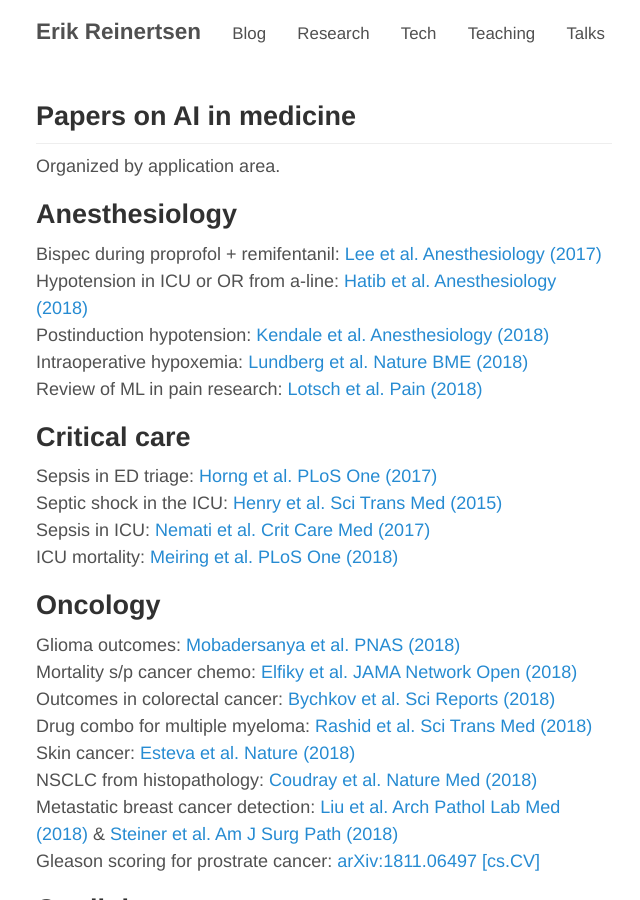
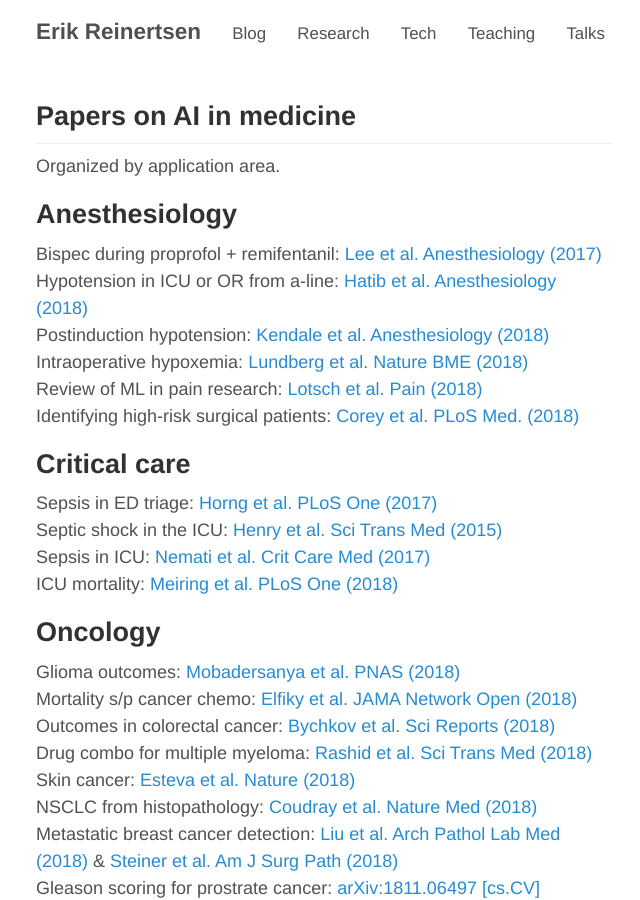
Before and after one commit to erikr/erikr.github.io, a Jekyll site: the page built from _posts/2018-08-03-AI-medicine-papers.md, in a window 1280 px wide and 900 px high. Shown: the whole window, without its empty margins (316-956 px from the left). Built offline with Jekyll 4.4.1, drawn with Linux system fonts in a browser that asks for light colours; nearby versions of some CDN libraries; some of the changed text lies outside the part shown.

Commit message:
Update 2018-08-03-AI-medicine-papers.md

```diff
--- a/_posts/2018-08-03-AI-medicine-papers.md
+++ b/_posts/2018-08-03-AI-medicine-papers.md
@@ -14,6 +14,7 @@ Hypotension in ICU or OR from a-line: [Hatib et al. Anesthesiology (2018)](/pape
 Postinduction hypotension: [Kendale et al. Anesthesiology (2018)](/papers/kendale.pdf)
 Intraoperative hypoxemia: [Lundberg et al. Nature BME (2018)](/papers/lundberg.pdf)
 Review of ML in pain research: [Lotsch et al. Pain (2018)](/papers/lotsch.pdf)
+Identifying high-risk surgical patients: [Corey et al. PLoS Med. (2018)](https://journals.plos.org/plosmedicine/article?id=10.1371/journal.pmed.1002701)
 
 
 ## Critical care
@@ -66,6 +67,7 @@ In-hospital mortality, unplanned readmission, prolonged LOS, final discharge dx:
 Mortality for palliative care consults: [arXiv:1711.06402v1 [cs.CY]](https://arxiv.org/abs/1711.06402)
 ED admission from EMR: [Rahimian et al. PLoS Med. (2018)](https://journals.plos.org/plosmedicine/article?id=10.1371/journal.pmed.1002695)
 Relationship between IgE to specific allergens and asthma: [Platts-Mills & Perzanowski. PLoS Med. (2018)](https://journals.plos.org/plosmedicine/article?id=10.1371/journal.pmed.1002696)
+AKI after PCI: [Huang et al. PLoS Med. (2018)](https://journals.plos.org/plosmedicine/article?id=10.1371/journal.pmed.1002703)
 
 
 ## Neuro & psych
```
